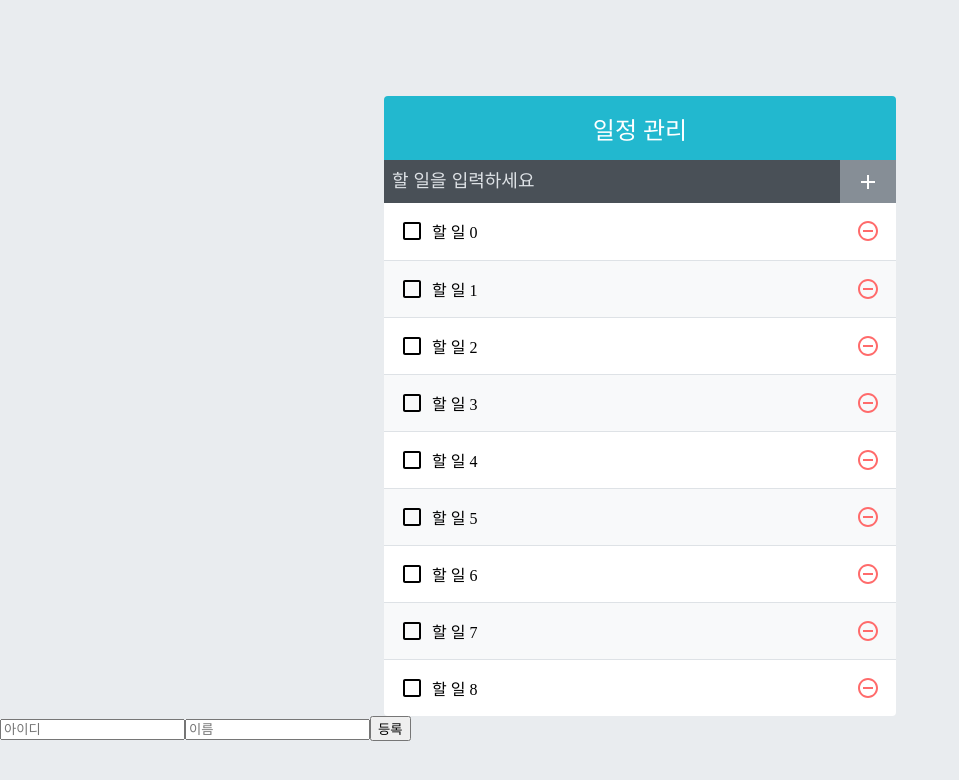
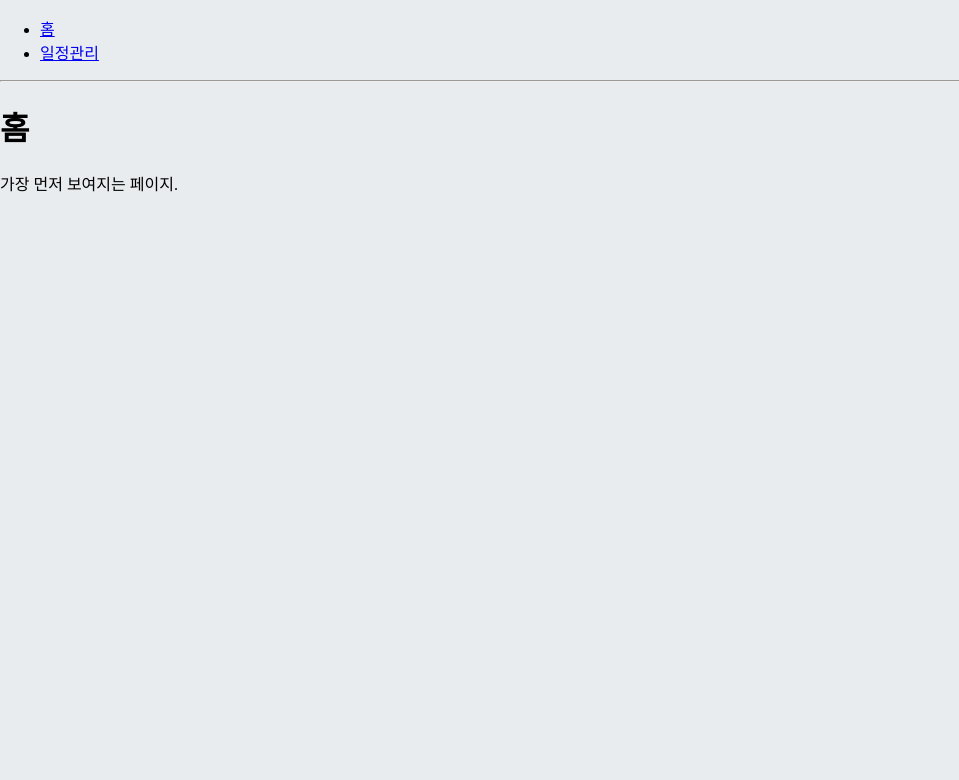
Before and after one commit to detail54/ReactStudy, a React (Create React App) app: page / in a window 1280 px wide. Shown: the top 780 px of the page, without its empty margins (0-959 px from the left). Built offline with nearby package versions, Linux system fonts and the light colour scheme.

Commit message:
Feat: Add react-router-dom

```diff
--- a/package.json
+++ b/package.json
@@ -9,9 +9,11 @@
     "classnames": "^2.3.1",
     "immer": "^9.0.5",
     "node-sass": "^5.0.0",
+    "qs": "^6.10.1",
     "react": "^17.0.2",
     "react-dom": "^17.0.2",
     "react-icons": "^4.2.0",
+    "react-router-dom": "^5.2.0",
     "react-scripts": "4.0.3",
     "react-virtualized": "^9.22.3",
     "web-vitals": "^1.0.1"
--- a/src/App.js
+++ b/src/App.js
@@ -1,13 +1,22 @@
 import React from "react";
+import { Link, Route } from "react-router-dom";
+import RouterTutorialIndex from "./components/routertutorial/RouterTutorialIndex";
 import TodoIndex from './components/todo/TodoIndex';
-import UseImmerIndex from "./components/useImmer/UseImmerIndex";
 
 const App = () => {
-
   return (
     <>
-      <TodoIndex />
-      <UseImmerIndex />
+      <ul>
+        <li>
+          <Link to="/">홈</Link>
+        </li>
+        <li>
+          <Link to="/todo">일정관리</Link>
+        </li>
+      </ul>
+      <hr />
+      <Route path="/" component={RouterTutorialIndex} exact={true}/>
+      <Route path="/todo" component={TodoIndex} />
     </>
   )
 };
--- /dev/null
+++ b/src/components/routertutorial/RouterTutorialIndex.js
@@ -0,0 +1,12 @@
+import React from 'react'
+
+const RouterTutorialIndex = () => {
+  return (
+    <>
+      <h1>홈</h1>
+      <p>가장 먼저 보여지는 페이지.</p>
+    </>
+  )
+}
+
+export default RouterTutorialIndex
--- a/src/components/todo/Todoindex.js
+++ b/src/components/todo/Todoindex.js
@@ -1,4 +1,4 @@
-import React, { useState, useRef, useCallback, useReducer } from 'react'
+import React, { useRef, useCallback, useReducer } from 'react'
 import TodoInsert from './TodoInsert';
 import TodoList from './TodoList';
 import TodoTemplate from './TodoTemplate';
--- a/src/components/useImmer/UseImmerIndex.js
+++ /dev/null
@@ -1,97 +0,0 @@
-import React, { useCallback, useRef, useState } from 'react'
-import produce from 'immer';
-import './style/UseImmerIndexStyle.scss';
-
-const UseImmerIndex = () => {
-  const nextId = useRef(1);
-
-  const [ form, setForm ] = useState({
-    name: '',
-    username: ''
-  });
-  const [ data, setData ] = useState({
-    array: [],
-    uselessValue: null
-  });
-
-
-  const onChange = useCallback(
-    e => {
-      const { name, value } = e.target;
-      setForm(
-        produce(form, draft => {
-          draft[name] = value;
-        })
-      );
-    },
-    [form]
-  );
-
-  const onSubmit = useCallback(
-    e => {
-      e.preventDefault();
-      const info = {
-        id: nextId,
-        name: form.name,
-        username: form.username
-      };
-
-      setData(
-        produce(data, draft => {
-          draft.array.push(info);
-        })
-      );
-
-      setForm({
-        name: '',
-        username: ''
-      });
-      nextId.current += 1;
-    },
-    [data, form.name, form.username]
-  );
-
-  const onRemove = useCallback(
-    id => {
-      setData(
-        produce(data, draft => {
-          draft.array.splice(draft.array.findIndex(info => info.id === id), 1);
-        })
-      );
-    },
-    [data]
-  );
-
-  return (
-    <>
-      <div>
-        <form onSubmit={onSubmit}>
-          <input
-            name="username"
-            placeholder="아이디"
-            value={form.username}
-            onChange={onChange}
-          />
-          <input
-            name="name"
-            placeholder="이름"
-            value={form.name}
-            onChange={onChange}
-          />
-          <button type="submit">등록</button>
-        </form>
-        <div>
-          <ul>
-            {data.array.map(info => (
-              <li key={info.id} onClick={() => onRemove(info.id)}>
-                {info.username} ({info.name})
-              </li>
-            ))}
-          </ul>
-        </div>
-      </div>
-    </>
-  )
-}
-
-export default UseImmerIndex
--- a/src/index.js
+++ b/src/index.js
@@ -2,15 +2,15 @@ import React from 'react';
 import ReactDOM from 'react-dom';
 import './index.css';
 import App from './App';
+import { BrowserRouter } from 'react-router-dom';
 import reportWebVitals from './reportWebVitals';
 
 ReactDOM.render(
-  <React.StrictMode>
+  <BrowserRouter>
     <App />
-  </React.StrictMode>,
+  </BrowserRouter>,
   document.getElementById('root')
 );
-
 // If you want to start measuring performance in your app, pass a function
 // to log results (for example: reportWebVitals(console.log))
 // or send to an analytics endpoint. Learn more: https://bit.ly/CRA-vitals
```
Also changed, not shown: src/components/useImmer/style/UseImmerIndexStyle.scss (deleted), 1 other file (tests, documents, lock files or other folders).
